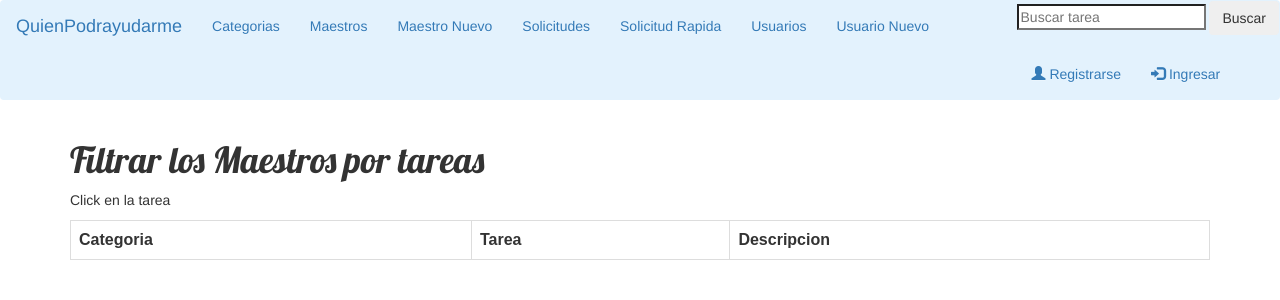
After one commit to SebastianCSilva/quienpodrayudarme, a Django app: template panel_solicitudes/templates/tareas_lista.html in a window 1280 px wide. The commit adds this page. Shown: the top 300 px of the page. Run offline with Django 3.2, Linux system fonts and the light colour scheme; the template is opened without the code that fills it, so the values that code supplies are empty; some libraries are stand-ins or nearby versions.

Commit message:
Se agregan calificaciones  a las solicitudes y comunas tanto para usuarios como para las solicitudes, se limita el numero de caracteres para los datos Tambien se crea listado de tareas y listado de maestros por tarea Finalmente una barra de busqueda para buscar las tareas de forma mas facil

```diff
--- a/panel_solicitudes/admin.py
+++ b/panel_solicitudes/admin.py
@@ -17,3 +17,5 @@ admin.site.register(PerfilMaestro)
 admin.site.register(SolicitudTarea)
 admin.site.register(ComentarioSolicitud)
 admin.site.register(ComentarioMaestro)
+admin.site.register(Calificacion)
+admin.site.register(Sugerencia)
--- a/panel_solicitudes/forms.py
+++ b/panel_solicitudes/forms.py
@@ -26,7 +26,7 @@ class Solicitud_Tarea_Form(forms.ModelForm):
 class UsuarioForm(forms.ModelForm):
     class Meta:
         model = Usuario
-        fields = ['nombre', 'apellidos', 'rut', 'fecha_nacimiento', 'direccion', 'genero','celular']
+        fields = ['nombre', 'apellidos', 'rut', 'fecha_nacimiento', 'direccion', 'comuna', 'genero','celular']
         widgets = {
             'fecha_nacimiento': DateInput(format=('%Y-%m-%d')),
         }
@@ -54,7 +54,7 @@ class ComentarioMaestroForm(forms.ModelForm):
 class Solicitud_Maestro_Tarea_Form(forms.ModelForm):
     class Meta:
         model = SolicitudTarea
-        fields = ['nombre', 'tarea', 'descripcion', 'direccion', 'estado','fecha']
+        fields = ['nombre', 'tarea', 'descripcion', 'direccion', 'estado','fecha','comuna','calificacion']
         widgets = {
             'fecha': DateInput(format=('%Y-%m-%d')),
         }
--- a/panel_solicitudes/static/css/base.css
+++ b/panel_solicitudes/static/css/base.css
@@ -8,10 +8,6 @@
     color: #ffffff;
     font-size: 36pt;
     text-decoration: none;
-}
-
-.content {
-
 }
 
 h1, h2, h3, h4 {
@@ -94,3 +90,19 @@ h1, h2, h3, h4 {
     border-radius: 3px;
     margin-bottom: 20px;
 }
+
+.table {
+    font-family: arial, sans-serif;
+    border-collapse: collapse;
+    width: 100%;
+  }
+
+td, th {
+    border: 1px solid #dddddd;
+    text-align: left;
+    padding: 8px;
+}
+
+tr:nth-child(even) {
+    background-color: #dddddd;
+}
--- a/panel_solicitudes/templates/base.html
+++ b/panel_solicitudes/templates/base.html
@@ -24,6 +24,13 @@
                 <li><a href="/usuario/nueva">Usuario Nuevo</a></li>
             </ul>
             <ul class="nav navbar-nav navbar-right">
+                <form class="d-flex" method=POST action="{% url 'busqueda_tareas' %}">
+                    {% csrf_token %}
+                    <input type="search" placeholder="Buscar tarea" aria-label="Search" name="searched">
+                    <button class="btn btn-outline-secondary" type="submit">Buscar</button>
+                </form>
+
+
                 {% if user.is_authenticated %}
                     <li><a href="/mis-usuarios/"><span class="glyphicon glyphicon-user"></span> Perfil de Usuario</a></li>
                     <li><a href="/mis-solicitudes/"><span class="glyphicon glyphicon-folder-open"></span> Mis Solicitudes</a></li>
@@ -51,7 +58,7 @@
     </div>
     -->
     <div class="content container">
-        <div class="row">
+        <div class="">
             <div class="">
                 {% block content %}
 
--- /dev/null
+++ b/panel_solicitudes/templates/tareas_lista.html
@@ -0,0 +1,24 @@
+{% extends 'base.html' %}
+
+{% block content %}
+
+
+
+    <h1>Filtrar los Maestros por tareas</h1>
+    <p>Click en la tarea</p>
+
+    <table class='table'>
+        <tr >
+            <th>Categoria</th>
+            <th>Tarea</th>
+            <th>Descripcion</th>
+        </tr>
+        {% for q in tareas %}
+            <tr>
+                <td>{{q.id_categoria.nombre}}</td>
+                <td><a href="{% url 'tarea_maestros' pk=q.pk %}">{{q.nombre}}</a></td>
+                <td>{{q.descripcion}}</td>
+            </tr>
+        {% endfor %}
+     </table>
+{% endblock %}
--- a/panel_solicitudes/urls.py
+++ b/panel_solicitudes/urls.py
@@ -11,6 +11,9 @@ urlpatterns = [
     path('logout', views.logout_usuario, name='logout'),
     #
     path('maestros/', views.maestros_lista, name='maestros_lista'),
+    path('tareas/', views.tareas_lista, name='tareas_lista'),
+    path('tarea_maestros/<int:pk>/', views.tarea_maestros, name='tarea_maestros'),
+    #
     path('maestro_solicitudes/<int:pk>/', views.maestro_solicitudes, name='maestro_solicitudes'),
     #
     path('maestro/<int:pk>/', views.maestro_detalle, name='maestro_detalle'),
@@ -43,5 +46,7 @@ urlpatterns = [
     path('maestro/<int:pk>/solicitudtarea/', views.agregar_solicitud_nueva, name='agregar_solicitud_nueva'),
     # solicitud_editar_nueva
     path('solicitud/<int:pk>/editarnueva/', views.solicitud_editar_nueva, name='solicitud_editar_nueva'),
+    #
+    path('busqueda_tareas/', views.busqueda_tareas, name='busqueda_tareas'),
 
 ]
```
Also changed, not shown: panel_solicitudes/models.py (+32 -12 lines), panel_solicitudes/templates/busqueda_tareas.html (added, +30 -0 lines), panel_solicitudes/templates/tarea_maestros.html (added, +31 -0 lines), panel_solicitudes/views.py (+18 -0 lines), panel_solicitudes/migrations/0011_auto_20211207_0044.py (added), panel_solicitudes/migrations/0012_auto_20211207_0105.py (added), panel_solicitudes/migrations/0013_solicitudtarea_calificacion.py (added), panel_solicitudes/migrations/0014_auto_20211207_0118.py (added).
